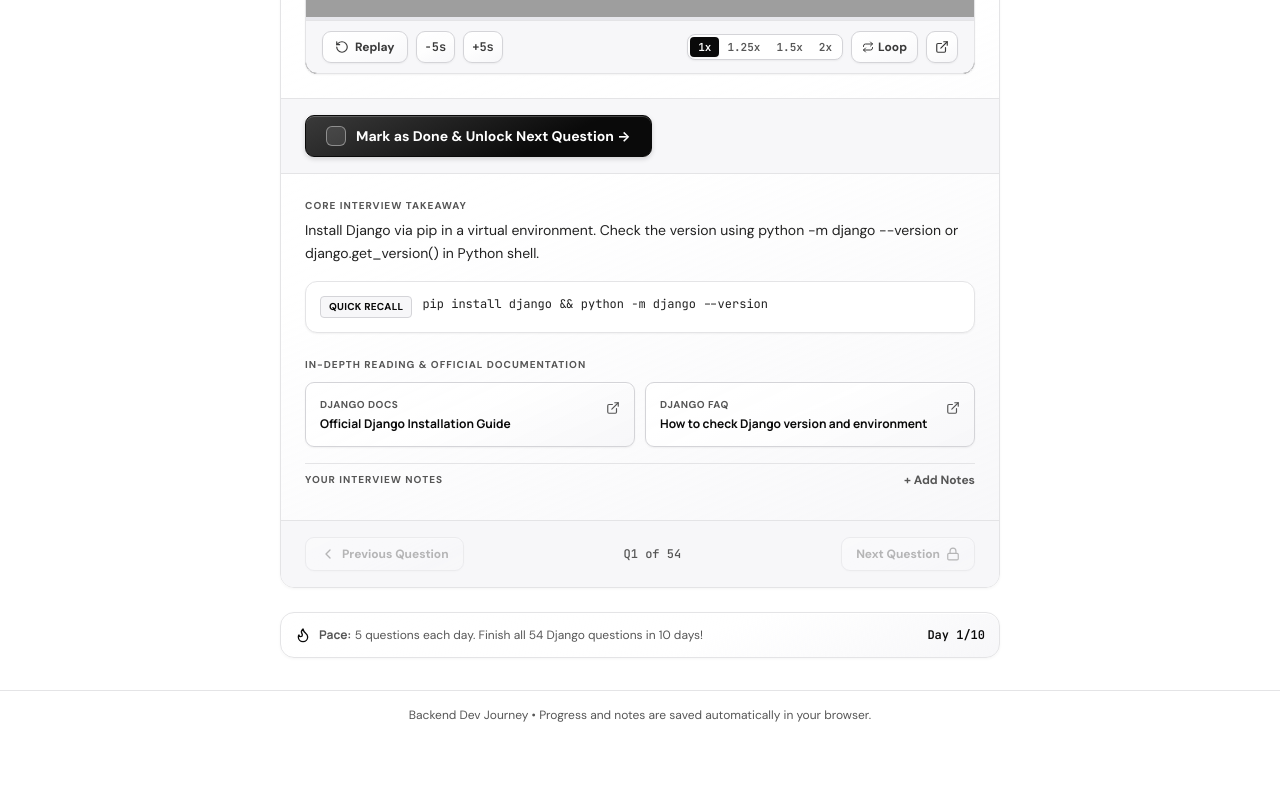
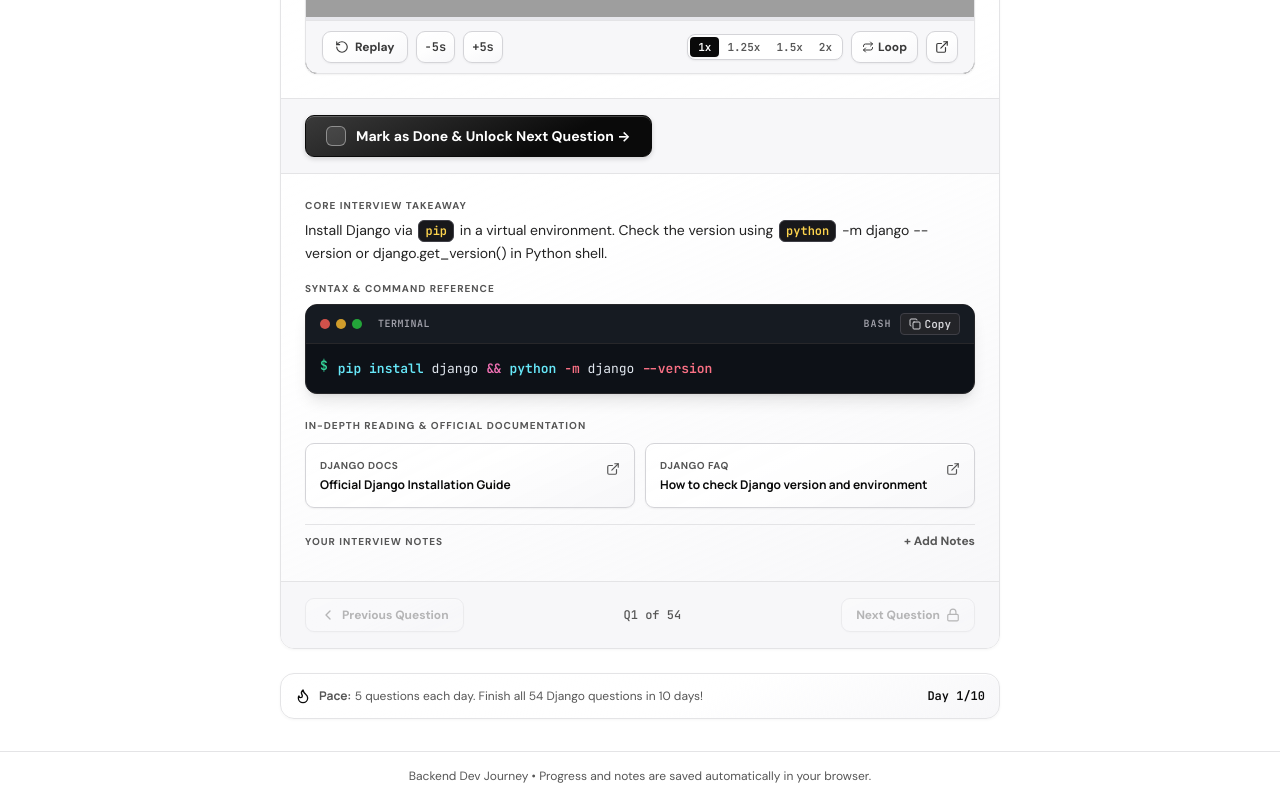
Before and after one commit to devRaoRizwan/interview_prep, a React (Vite) app: page / in a window 1280 px wide. Shown: the part 718-1518 px from the top of the page. Before the commit the page ends 1457 px from the top, so only its background shows below. Built offline with nearby package versions, Linux system fonts and the light colour scheme; grey boxes are pictures that could not be loaded.

Commit message:
Add CodeBlock with IDE syntax highlighting, terminal styling, one-click copy, and inline code badges for commands and functions

```diff
--- a/src/App.jsx
+++ b/src/App.jsx
@@ -4,6 +4,7 @@ import {
   TRACKS
 } from './data/questions';
 import YouTubePlayer from './components/YouTubePlayer';
+import CodeBlock from './components/CodeBlock';
 import {
   Check,
   Lock,
@@ -14,8 +15,37 @@ import {
   Clock,
   Flame,
   FileText,
-  Unlock
+  Unlock,
+  Terminal
 } from 'lucide-react';
+
+// Formatted summary with highlighted code tokens
+function FormattedSummary({ text }) {
+  if (!text) return null;
+
+  const codeTokenRegex = /(\b(?:python|pip|django-admin|manage\.py|makemigrations|migrate|createsuperuser|inspectdb|collectstatic|runserver|select_related|prefetch_related|filter|get|all|create|save|update|delete|union|__init__|__new__|__mro__|__iter__|__next__|__enter__|__exit__|__add__|__sub__|self|super\(\)|yield|lambda|def|class|import|from|with|try|except|finally|break|continue|pass|PYTHONPATH|GIL|args|kwargs|read|write|open|close|pickle|dump|dumps|load|loads|copy|deepcopy|keys|items|values|split|range|xrange)\b(?:\([^)]*\))?|\[:[^:]*:?[^\]]*\]|\[\]|\{\})/g;
+
+  const parts = text.split(codeTokenRegex);
+
+  return (
+    <span className="leading-relaxed">
+      {parts.map((part, i) => {
+        if (!part) return null;
+        if (part.match(codeTokenRegex)) {
+          return (
+            <code
+              key={i}
+              className="inline-block font-mono text-[11px] sm:text-xs px-1.5 py-0.5 mx-0.5 rounded-md bg-zinc-900 text-amber-300 font-semibold border border-zinc-700 shadow-xs"
+            >
+              {part}
+            </code>
+          );
+        }
+        return part;
+      })}
+    </span>
+  );
+}
 
 const STORAGE_PREFIX = 'backend_dev_v5_';
 
@@ -481,18 +511,18 @@ export default function App() {
               <p className="text-[10px] font-extrabold uppercase tracking-widest text-muted mb-1.5">
                 CORE INTERVIEW TAKEAWAY
               </p>
-              <p className="text-sm text-ink/90 leading-relaxed font-sans">
-                {currentQuestion.summary}
-              </p>
+              <div className="text-sm text-ink/90 leading-relaxed font-sans">
+                <FormattedSummary text={currentQuestion.summary} />
+              </div>
             </div>
 
-            {/* Quick Recall Box */}
+            {/* Quick Recall Code / Command Terminal */}
             {currentQuestion.tip && (
-              <div className="p-3.5 rounded-xl border border-line bg-white text-xs text-ink flex items-start gap-2.5 shadow-subtle">
-                <span className="font-bold text-[10px] uppercase tracking-wide px-2 py-0.5 rounded border border-line-strong bg-paper-muted text-ink flex-shrink-0">
-                  QUICK RECALL
-                </span>
-                <span className="font-mono text-xs text-ink/90">{currentQuestion.tip}</span>
+              <div>
+                <p className="text-[10px] font-extrabold uppercase tracking-widest text-muted mb-1">
+                  SYNTAX & COMMAND REFERENCE
+                </p>
+                <CodeBlock code={currentQuestion.tip} />
               </div>
             )}
 
--- /dev/null
+++ b/src/components/CodeBlock.jsx
@@ -0,0 +1,139 @@
+import React, { useState } from 'react';
+import { Check, Copy, Terminal } from 'lucide-react';
+
+export default function CodeBlock({ code, language = 'bash', label = 'COMMAND / CODE' }) {
+  const [copied, setCopied] = useState(false);
+
+  const handleCopy = (e) => {
+    e.stopPropagation();
+    navigator.clipboard.writeText(code);
+    setCopied(true);
+    setTimeout(() => setCopied(false), 2000);
+  };
+
+  // Syntax highlight parser
+  const renderHighlightedCode = (text) => {
+    // If multiple lines or single line
+    const lines = text.split('\n');
+
+    return lines.map((line, lineIdx) => {
+      // Split tokens by spaces, parenthesis, quotes, brackets
+      const tokens = line.split(/(\s+|[(),|&;{}[\]]|"[^"]*"|'[^']*')/g).filter(Boolean);
+
+      return (
+        <div key={lineIdx} className="leading-relaxed">
+          {tokens.map((token, tokenIdx) => {
+            // Strings: "..." or '...'
+            if ((token.startsWith('"') && token.endsWith('"')) || (token.startsWith("'") && token.endsWith("'"))) {
+              return <span key={tokenIdx} className="text-emerald-300 font-mono">{token}</span>;
+            }
+
+            // Flags / Options: --version, -m, -5s, etc.
+            if (token.startsWith('--') || token.startsWith('-')) {
+              return <span key={tokenIdx} className="text-rose-400 font-semibold font-mono">{token}</span>;
+            }
+
+            // CLI Commands & Python Keywords
+            const keywords = [
+              'pip', 'python', 'django-admin', 'manage.py', 'install', 'runserver', 'makemigrations',
+              'migrate', 'createsuperuser', 'inspectdb', 'collectstatic', 'def', 'class', 'import',
+              'from', 'return', 'yield', 'lambda', 'with', 'as', 'if', 'else', 'elif', 'for', 'in',
+              'try', 'except', 'finally', 'break', 'continue', 'pass', 'del', 'and', 'or', 'not'
+            ];
+            if (keywords.includes(token.trim().toLowerCase())) {
+              return <span key={tokenIdx} className="text-cyan-300 font-bold font-mono">{token}</span>;
+            }
+
+            // Functions / Methods / ORM Lookups
+            const functions = [
+              'all', 'filter', 'get', 'create', 'update', 'delete', 'union', 'select_related',
+              'prefetch_related', 'render', 'include', 'len', 'range', 'xrange', 'print', 'super',
+              '__init__', 'keys', 'values', 'items', 'pop', 'append', 'split', 'map', 'deepcopy',
+              'copy', 'read', 'write', 'dump', 'load'
+            ];
+            const cleanToken = token.replace(/[^a-zA-Z0-9_]/g, '');
+            if (functions.includes(cleanToken)) {
+              return <span key={tokenIdx} className="text-amber-300 font-semibold font-mono">{token}</span>;
+            }
+
+            // Operators and punctuation
+            if (['=', '==', '!=', '>=', '<=', '&&', '||', '|', '&', '>>', '->'].includes(token.trim())) {
+              return <span key={tokenIdx} className="text-pink-400 font-bold font-mono">{token}</span>;
+            }
+
+            // Decorators (@something)
+            if (token.startsWith('@')) {
+              return <span key={tokenIdx} className="text-purple-300 font-bold font-mono">{token}</span>;
+            }
+
+            // Model Names / Classes (Capitalized)
+            if (/^[A-Z][a-zA-Z0-9_]*$/.test(token.trim())) {
+              return <span key={tokenIdx} className="text-indigo-300 font-bold font-mono">{token}</span>;
+            }
+
+            // Default token
+            return <span key={tokenIdx} className="text-slate-200 font-mono">{token}</span>;
+          })}
+        </div>
+      );
+    });
+  };
+
+  const isCommand = code.includes('pip') || code.includes('python') || code.includes('django-admin') || code.includes('manage.py');
+
+  return (
+    <div className="rounded-xl overflow-hidden border border-zinc-800 bg-[#0d1117] shadow-lg text-xs my-2 transition-all">
+      {/* Terminal Title Bar */}
+      <div className="px-3.5 py-2 bg-[#161b22] border-b border-zinc-800 flex items-center justify-between gap-2 select-none">
+        <div className="flex items-center gap-2">
+          {/* macOS window control dots */}
+          <div className="flex items-center gap-1.5">
+            <div className="w-2.5 h-2.5 rounded-full bg-[#ff5f56] opacity-80" />
+            <div className="w-2.5 h-2.5 rounded-full bg-[#ffbd2e] opacity-80" />
+            <div className="w-2.5 h-2.5 rounded-full bg-[#27c93f] opacity-80" />
+          </div>
+
+          <span className="text-[10px] font-extrabold uppercase tracking-wider text-zinc-400 font-mono ml-2">
+            {isCommand ? 'TERMINAL' : 'CODE PREVIEW'}
+          </span>
+        </div>
+
+        <div className="flex items-center gap-2">
+          <span className="text-[10px] font-mono text-zinc-400 uppercase tracking-widest font-semibold">
+            {isCommand ? 'BASH' : 'PYTHON'}
+          </span>
+
+          {/* Copy Button */}
+          <button
+            type="button"
+            onClick={handleCopy}
+            title="Copy command to clipboard"
+            className="inline-flex items-center gap-1 px-2 py-0.5 rounded text-[11px] font-mono font-bold text-zinc-300 hover:text-white bg-zinc-800/80 hover:bg-zinc-700 transition-colors border border-zinc-700"
+          >
+            {copied ? (
+              <>
+                <Check className="w-3 h-3 text-emerald-400 stroke-[2.5]" />
+                <span className="text-emerald-400">Copied</span>
+              </>
+            ) : (
+              <>
+                <Copy className="w-3 h-3" />
+                <span>Copy</span>
+              </>
+            )}
+          </button>
+        </div>
+      </div>
+
+      {/* Code Body */}
+      <div className="p-3 sm:p-3.5 font-mono text-xs sm:text-[13px] overflow-x-auto flex items-start gap-2.5">
+        <span className="text-emerald-400 select-none font-bold">
+          {isCommand ? '$' : '>>>'}
+        </span>
+        <div className="flex-1 overflow-x-auto">
+          {renderHighlightedCode(code)}
+        </div>
+      </div>
+    </div>
+  );
+}
```
Also changed, not shown: src/data/djangoData.js (line endings or trailing spaces), src/data/pythonData.js (line endings or trailing spaces).
